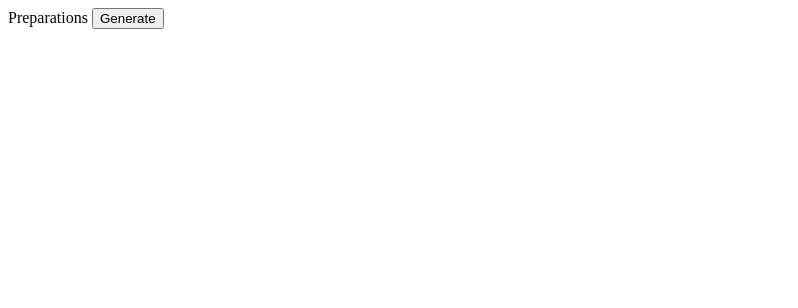
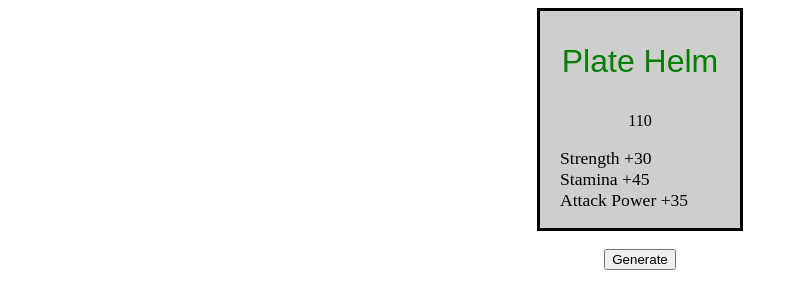
Before and after one commit to ZbynekPelunek/test-forged, a plain HTML site: page index.html in a window 1280 px wide. Both pictures are taken after a click on the input "Generate". Shown: the whole page, without its empty margins (0-798 px from the left). Drawn offline with Linux system fonts and the light colour scheme.

Commit message:
First version, could be called Alpha

```diff
--- a/index.html
+++ b/index.html
@@ -2,9 +2,18 @@
 <html>
     <head>
         <title>Xforged(PH)</title>
+        <script src="./main.js"></script>
+        <link href="./style.css" rel="stylesheet">
     </head>
     <body>
-        Preparations
-        <input type="submit" value="Generate">
+        <div class="item">
+            <p id="itemName">Item Generator</p>
+            <p id="itemLevel">Item Level 100 - 150</p>
+            <p id="itemStats">Click "Generate" to create an item that has a chance to be upgraded. The higher the upgrade, the lesser the chance.</p>
+        </div>
+        <br>
+        <div class="generateButton">
+            <input type="submit" value="Generate" onclick="generateItem();">
+        </div>
     </body>
 </html>
--- /dev/null
+++ b/main.js
@@ -0,0 +1,187 @@
+function generateItem() {
+    const items = createItems();
+
+    const randomIndex = Math.floor(Math.random() * items.length);
+    const itemPick = items[randomIndex];
+    const itemName = document.getElementById('itemName');
+    const itemStats = document.getElementById('itemStats');
+
+    itemPick.upgrade(); //this roll the dices if the item upgrades, and if yes, how much
+
+    itemName.innerHTML = itemPick.name;
+    itemName.style.color = colorItemName(itemPick.upgradeLevel); //changes the color depending on the upgrade to show quality of the item
+    document.getElementById('itemLevel').innerHTML = itemPick.ilvl;
+    itemStats.innerHTML = showStats(itemPick.str, itemPick.dex, itemPick.int, itemPick.stam, itemPick.ap, itemPick.sp);
+};
+
+function createItems() {
+    const item = (_ilvl, _name, _str, _dex, _int, _stam, _ap, _sp) => {
+        return {
+            _ilvl,
+            _name,
+            _str,
+            _dex,
+            _int,
+            _stam,
+            _ap,
+            _sp,
+            _upgradeLevel: 0,
+
+            get ilvl () {
+                return this._ilvl;
+            },
+            get name () {
+                return this._name;
+            },
+            get str () {
+                return this._str;
+            },
+            get dex () {
+                return this._dex;
+            },
+            get int () {
+                return this._int;
+            },
+            get stam () {
+                return this._stam;
+            },
+            get ap () {
+                return this._ap;
+            },
+            get sp () {
+                return this._sp;
+            },
+            get upgradeLevel () {
+                return this._upgradeLevel;
+            },
+
+            set ilvl (value) {
+                this._ilvl = value;
+            },
+            set name (value) {
+                this._name = value;
+            },
+            set str (value) {
+                if(this._str > 0){
+                    this._str = value;
+                };
+            },
+            set dex (value) {
+                if(this._dex > 0){
+                    this._dex = value;
+                };
+            },
+            set int (value) {
+                if(this._int > 0){
+                    this._int = value;
+                };
+            },
+            set stam (value) {
+                if(this._stam > 0){
+                    this._stam = value;
+                };
+            },
+            set ap (value) {
+                if(this._ap > 0){
+                    this._ap = value;
+                };
+            },
+            set sp (value) {
+                if(this._sp > 0){
+                    this._sp = value;
+                };
+            },
+            set upgradeLevel (value) {
+                this._upgradeLevel = value;
+            },
+            upgrade () {
+                let howManyUpgrades = 0;
+
+                for (let i = 0; i < 40; i += 4){
+                    //can upgrade the item up to 10 times, however, the chance is lower the higher it gets
+                    //for exaple: now the chance to first upgrade is 50%, then if it upgrades chance to upgrade again is 46%, down to 10% for last upgrade.
+                    const roll = Math.floor(Math.random() * 100);
+                    if (roll > (50 + i)) {
+                        howManyUpgrades++;
+                    };
+                };
+
+                this.ilvl += (howManyUpgrades * 5); //item level serves the purpose to show how many times the item upgraded
+
+                if(howManyUpgrades > 0){
+                    this.str += (howManyUpgrades * 10);
+                    this.dex += (howManyUpgrades * 10);
+                    this.int += (howManyUpgrades * 10);
+                    this.stam += (howManyUpgrades * 10);
+                    this.ap += (howManyUpgrades * 15);
+                    this.sp += (howManyUpgrades * 15);
+                    this.upgradeLevel = howManyUpgrades;
+                };
+            }
+        }
+    };
+
+    //WEAPONS
+    const strWeapon1 = item(100, 'Axe of Strength', 25, 0, 0, 32, 100, 0);
+    const dexWeapon1 = item(100, 'Dagger of Dexterity', 0, 25, 0, 32, 200, 0);
+    const intWeapon1 = item(100, 'Staff of Intellect', 0, 0, 25, 32, 0, 150);
+
+    //EQUIPMENT
+    const strHelm1 = item(100, 'Plate Helm', 10, 0, 0, 25, 5, 0);
+    const dexHelm1 = item(100, 'Leather Helm', 0, 10, 0, 25, 5, 0);
+    const intHelm1 = item(100, 'Cloth Helm', 0, 0, 10, 25, 0, 5);
+
+    return [strWeapon1, dexWeapon1, intWeapon1, strHelm1, dexHelm1, intHelm1];
+
+};
+
+const showStats = (str, dex, int, stam, ap, sp) => {
+
+    //the item shouldnt show stats that have no value
+    //couldnt figure out better way to do it
+    finalText = '';
+    if(str > 0){
+        finalText += `Strength +${str}<br>`;
+    };
+    if(dex > 0){
+        finalText += `Dexterity +${dex}<br>`;
+    };
+    if(int > 0){
+        finalText += `Intellect +${int}<br>`;
+    };
+    if(stam > 0){
+        finalText += `Stamina +${stam}<br>`;
+    };
+    if(ap > 0){
+        finalText += `Attack Power +${ap}`;
+    };
+    if(sp > 0){
+        finalText += `Spell Power +${sp}`;
+    };
+
+    return finalText;
+};
+
+const colorItemName = upgradeLevel => {
+    //similar to most RPG colors used to identify quality of item
+    switch (upgradeLevel){
+        case 10:
+            return 'orange'; //orange = legendary
+        case 9:
+        case 8:
+        case 7:
+        case 6:
+            return 'purple'; //purple = epic
+        case 5:
+        case 4:
+        case 3:
+            return 'blue'; //blue = rare
+        case 2:
+        case 1:
+            return 'green'; //green = uncommon
+        case 0:
+            return 'white'; //white = common
+        default:
+            return 'black'; //item should never have this color
+    }
+};
--- /dev/null
+++ b/style.css
@@ -0,0 +1,20 @@
+.item, .generateButton {
+    margin: auto;
+    max-width: 200px;
+    text-align: center;
+}
+.item {
+    border-style: solid;
+    background-color: #9e9e9e80;
+}
+#itemName {
+    font-family: fantasy;
+    font-size: 2em;
+    padding-left: 20px;
+    padding-right: 20px;
+}
+#itemStats {
+    font-size: 1.1em;
+    text-align: left;
+    padding-left: 20px;
+}
```
